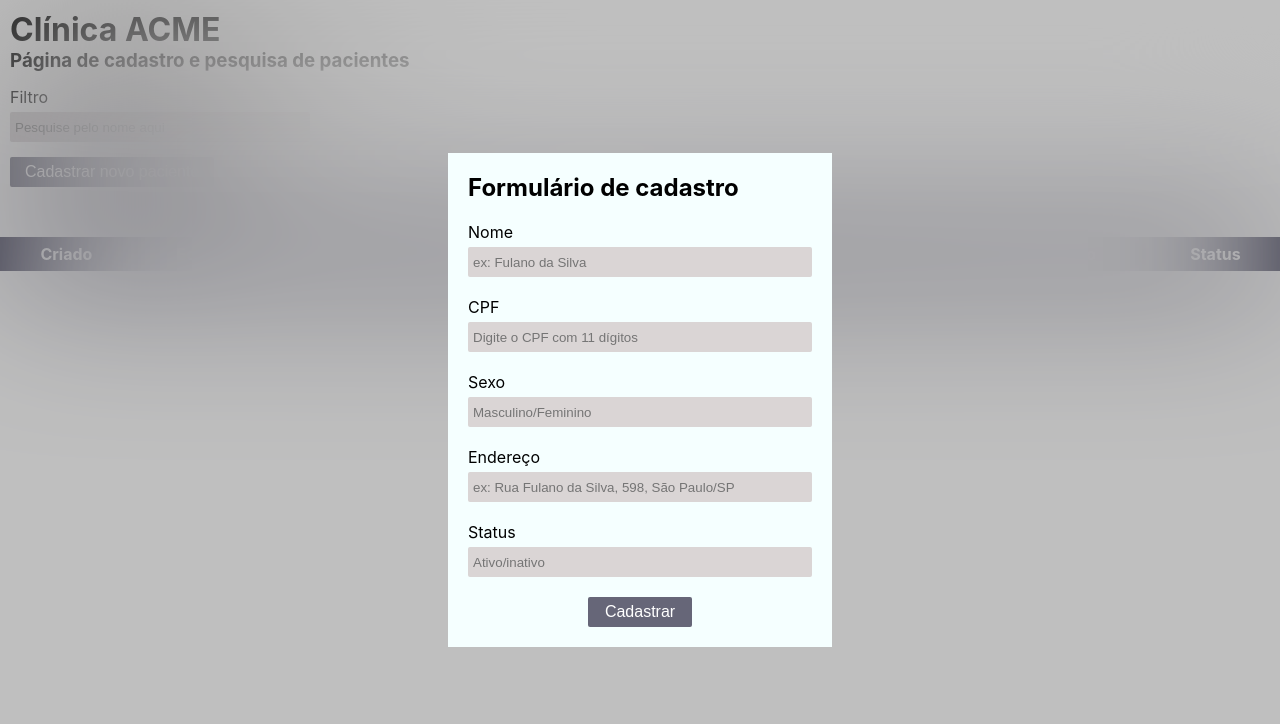
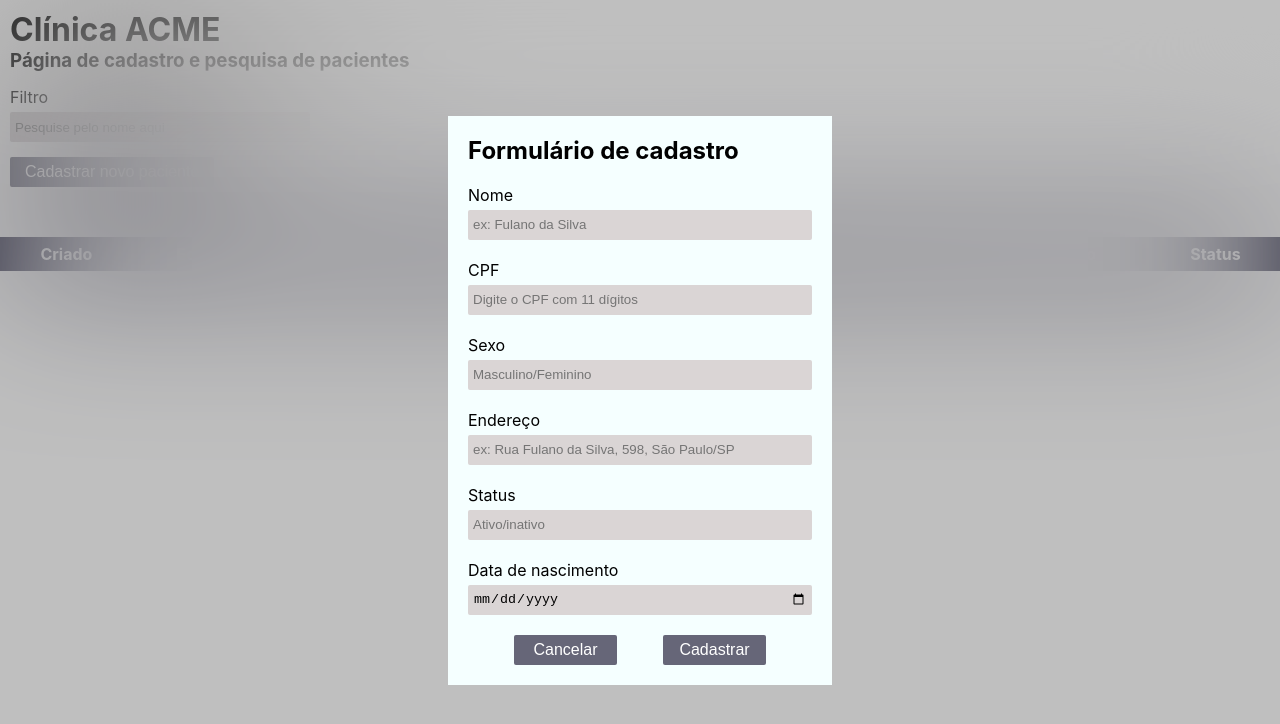
Before and after one commit to mallmann02/stable-js-interprocess, a React (Create React App) app: page / in a window 1280 px wide. Both pictures are taken after a click on the button "Cadastrar novo paciente". Shown: the top 724 px of the page. Built offline with nearby package versions, Linux system fonts and the light colour scheme; the HTML template or start-up script is replaced by a standard one.

Commit message:
feat(form): add date input

```diff
--- a/src/components/Form.jsx
+++ b/src/components/Form.jsx
@@ -5,19 +5,29 @@ import '../styles/Form.css';
 
 function Form (props) {
 
-	const { handleSubmit } = props;
+	const { handleSubmit, setIsFormVisible } = props;
 
 	const [name, setName] = useState("");
 	const [cpf, setCpf] = useState("");
 	const [gender, setGender] = useState("");
 	const [address, setAddress] = useState("");
 	const [status, setStatus] = useState("");
+	const [bornDate, setBornDate] = useState("");
 
 	return (
 		<form
 			onSubmit={(e) => {
 				e.preventDefault();
-				handleSubmit({ name, cpf, gender, address, status });
+				handleSubmit({
+					name,
+					cpf,
+					gender,
+					address,
+					status,
+					bornDate,
+					created: Date.now(),
+					edited: Date.now()
+				});
 			}}
 		>
 			<h2> Formulário de cadastro </h2>
@@ -57,11 +67,26 @@ function Form (props) {
 				placeholderText="Ativo/inativo"
 				inputType="text"
 			/>
-			<button
-				type='submit'
-			>
-				Cadastrar
-			</button>
+			<LabeledInput
+				inputValue={bornDate}
+				onChangeFn={setBornDate}
+				labelText="Data de nascimento"
+				placeholderText="02/12/1998"
+				inputType="date"
+			/>
+			<div className='button_block'>
+				<button
+					type='button'
+					onClick={() => setIsFormVisible(false)}
+				>
+					Cancelar
+				</button>
+				<button
+					type='submit'
+				>
+					Cadastrar
+				</button>
+			</div>
 		</form>
 	);
 };
```
